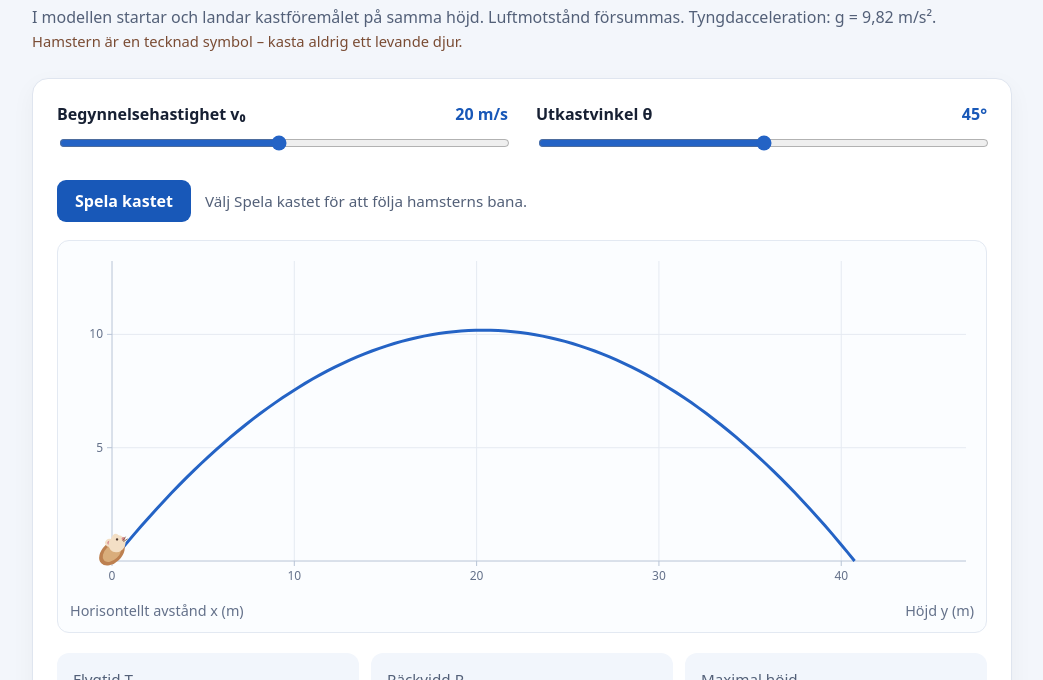
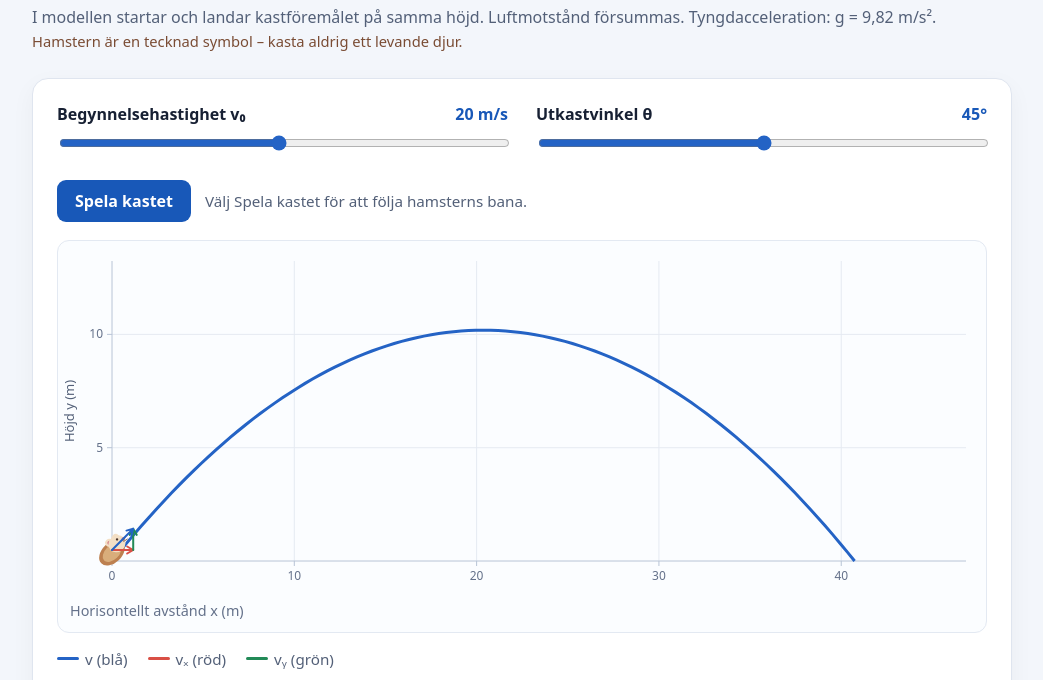
Before and after one commit to henrikjohansson-henkepi/Workshop, a plain HTML site: page index.html in a window 1280 px wide. Shown: the part 120-800 px from the top of the page, without its empty margins (118-1161 px from the left). Drawn offline with Linux system fonts and the light colour scheme.

Commit message:
Add velocity vectors to projectile simulation
Co-authored-by: Copilot <223556219+Copilot@users.noreply.github.com>

```diff
--- a/app.js
+++ b/app.js
@@ -109,6 +109,67 @@ function drawHamster(x, y, rotation) {
   context.restore();
 }
 
+function drawArrow(startX, startY, endX, endY, color) {
+  const deltaX = endX - startX;
+  const deltaY = endY - startY;
+  const length = Math.hypot(deltaX, deltaY);
+  if (length < 3) {
+    return;
+  }
+
+  const angle = Math.atan2(deltaY, deltaX);
+  const headLength = 7;
+  context.strokeStyle = color;
+  context.fillStyle = color;
+  context.lineWidth = 2;
+  context.lineCap = "round";
+  context.beginPath();
+  context.moveTo(startX, startY);
+  context.lineTo(endX, endY);
+  context.lineTo(
+    endX - headLength * Math.cos(angle - Math.PI / 6),
+    endY - headLength * Math.sin(angle - Math.PI / 6)
+  );
+  context.moveTo(endX, endY);
+  context.lineTo(
+    endX - headLength * Math.cos(angle + Math.PI / 6),
+    endY - headLength * Math.sin(angle + Math.PI / 6)
+  );
+  context.stroke();
+}
+
+function drawVelocityVectors(x, y, velocity) {
+  const scale = 1.5;
+  const originX = x;
+  const originY = y - 11;
+  const componentX = velocity.vx * scale;
+  const componentY = -velocity.vy * scale;
+  const tipX = originX + componentX;
+  const tipY = originY + componentY;
+
+  drawArrow(
+    originX,
+    originY,
+    tipX,
+    originY,
+    "#d94f45"
+  );
+  drawArrow(
+    tipX,
+    originY,
+    tipX,
+    tipY,
+    "#228a57"
+  );
+  drawArrow(
+    originX,
+    originY,
+    tipX,
+    tipY,
+    "#2463c5"
+  );
+}
+
 function drawTrajectory(progress = animation.progress) {
   const visibleProgress = Number.isFinite(progress)
     ? Math.max(0, Math.min(progress, 1))
@@ -184,6 +245,15 @@ function drawTrajectory(progress = animation.progress) {
     context.fillText(axisFormat.format(y), padding.left - 9, position + 4);
   }
 
+  context.save();
+  context.fillStyle = "#536078";
+  context.font = "13px system-ui, sans-serif";
+  context.textAlign = "center";
+  context.translate(16, padding.top + plotHeight / 2);
+  context.rotate(-Math.PI / 2);
+  context.fillText(lessonText.yAxis, 0, 0);
+  context.restore();
+
   context.strokeStyle = "#2463c5";
   context.lineWidth = 3;
   context.lineJoin = "round";
@@ -206,12 +276,17 @@ function drawTrajectory(progress = animation.progress) {
     x: result.points[lowerIndex].x
       + (result.points[upperIndex].x - result.points[lowerIndex].x) * fraction,
     y: result.points[lowerIndex].y
-      + (result.points[upperIndex].y - result.points[lowerIndex].y) * fraction
+      + (result.points[upperIndex].y - result.points[lowerIndex].y) * fraction,
+    vx: result.points[lowerIndex].vx
+      + (result.points[upperIndex].vx - result.points[lowerIndex].vx) * fraction,
+    vy: result.points[lowerIndex].vy
+      + (result.points[upperIndex].vy - result.points[lowerIndex].vy) * fraction
   };
   const before = result.points[Math.max(0, lowerIndex - 1)];
   const after = result.points[Math.min(lastPointIndex, upperIndex + 1)];
   const rotation = -Math.atan2(after.y - before.y, after.x - before.x);
   drawHamster(xPosition(currentPoint.x), yPosition(currentPoint.y), rotation);
+  drawVelocityVectors(xPosition(currentPoint.x), yPosition(currentPoint.y), currentPoint);
 }
 
 function resetPlayback() {
--- a/content.js
+++ b/content.js
@@ -8,13 +8,16 @@ window.lessonText = {
   angleLabel: "Utkastvinkel θ",
   xAxis: "Horisontellt avstånd x (m)",
   yAxis: "Höjd y (m)",
-  graphLabel: "Graf över hamsterns kastbana",
+  graphLabel: "Graf över hamsterns kastbana med hastighetsvektorer",
   flightTimeLabel: "Flygtid T",
   rangeLabel: "Räckvidd R",
   maxHeightLabel: "Maximal höjd",
   positionX: "x(t) = v₀ cos(θ) · t",
   positionY: "y(t) = v₀ sin(θ) · t − ½gt²",
   flightAndRange: "T = 2v₀ sin(θ) / g och R = v₀² sin(2θ) / g",
+  velocityVectorLabel: "v (blå)",
+  horizontalComponentLabel: "vₓ (röd)",
+  verticalComponentLabel: "vᵧ (grön)",
   playButton: "Spela kastet",
   pauseButton: "Pausa",
   resumeButton: "Fortsätt",
--- a/index.html
+++ b/index.html
@@ -49,13 +49,18 @@
       </div>
 
       <div class="canvas-wrap">
-        <canvas id="trajectory" role="img" aria-label="Graf över hamsterns kastbana">
+        <canvas id="trajectory" role="img" aria-label="Graf över hamsterns kastbana med hastighetsvektorer">
           Graf över hamsterns kastbana
         </canvas>
         <div class="axis-caption">
           <span data-text="xAxis">Horisontellt avstånd x (m)</span>
-          <span data-text="yAxis">Höjd y (m)</span>
         </div>
+      </div>
+
+      <div class="vector-legend" aria-label="Förklaring av hastighetsvektorer">
+        <span><i class="legend-swatch vector-v"></i><span data-text="velocityVectorLabel">v (blå)</span></span>
+        <span><i class="legend-swatch vector-vx"></i><span data-text="horizontalComponentLabel">vₓ (röd)</span></span>
+        <span><i class="legend-swatch vector-vy"></i><span data-text="verticalComponentLabel">vᵧ (grön)</span></span>
       </div>
 
       <div class="results" aria-live="polite">
--- a/physics.js
+++ b/physics.js
@@ -7,13 +7,16 @@
     const flightTime = 2 * speed * Math.sin(angle) / gravity;
     const range = speed * speed * Math.sin(2 * angle) / gravity;
     const maxHeight = speed * speed * Math.sin(angle) ** 2 / (2 * gravity);
+    const vx = speed * Math.cos(angle);
+    const initialVy = speed * Math.sin(angle);
     const points = [];
 
     for (let index = 0; index <= sampleCount; index += 1) {
       const time = flightTime * index / sampleCount;
-      const x = speed * Math.cos(angle) * time;
-      const y = Math.max(0, speed * Math.sin(angle) * time - gravity * time * time / 2);
-      points.push({ x, y });
+      const x = vx * time;
+      const y = Math.max(0, initialVy * time - gravity * time * time / 2);
+      const vy = initialVy - gravity * time;
+      points.push({ x, y, vx, vy });
     }
 
     return { flightTime, range, maxHeight, points };
--- a/styles.css
+++ b/styles.css
@@ -122,11 +122,43 @@ canvas {
 }
 
 .axis-caption {
-  display: flex;
-  justify-content: space-between;
   padding: 0 12px 12px;
   color: #64718a;
   font-size: 0.9rem;
+}
+
+.vector-legend {
+  display: flex;
+  flex-wrap: wrap;
+  gap: 10px 20px;
+  margin-top: 16px;
+  color: #536078;
+  font-size: 0.95rem;
+}
+
+.vector-legend > span {
+  display: inline-flex;
+  align-items: center;
+  gap: 6px;
+}
+
+.legend-swatch {
+  display: inline-block;
+  width: 22px;
+  height: 3px;
+  border-radius: 2px;
+}
+
+.vector-v {
+  background: #2463c5;
+}
+
+.vector-vx {
+  background: #d94f45;
+}
+
+.vector-vy {
+  background: #228a57;
 }
 
 .results {
```
Also changed, not shown: 1 other file.
